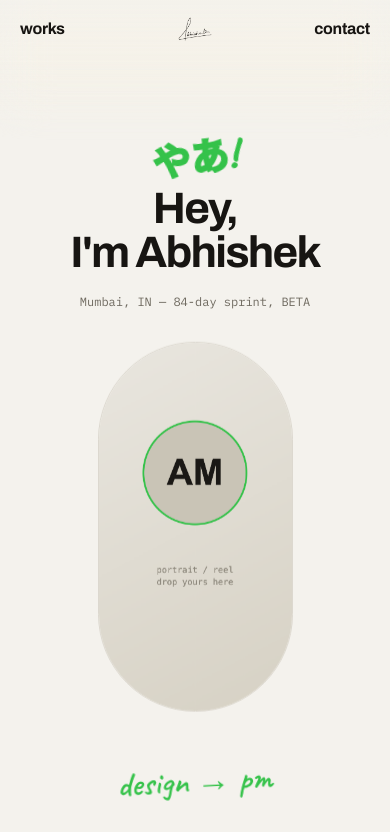
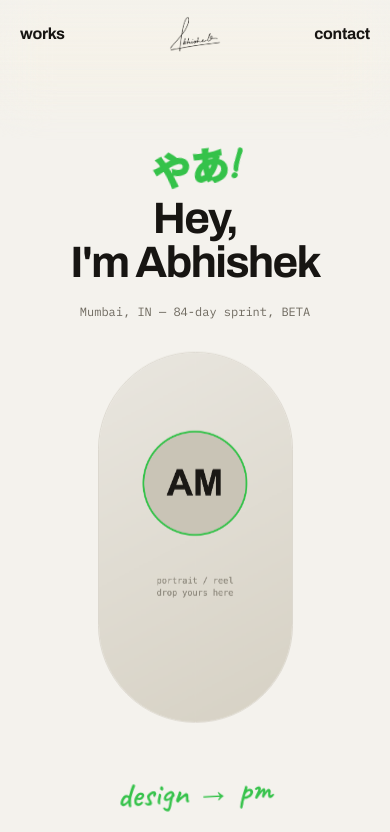
Before and after one commit to Satyamknown/portfolio, a React (Vite) app: page / in a window 390 px wide. Shown: the top 832 px of the page. Built offline with nearby package versions, Linux system fonts and the light colour scheme; no server answers; a web font is replaced by a local one.

Commit message:
style: increase navbar signature logo size to 48px

```diff
--- a/src/index.css
+++ b/src/index.css
@@ -78,17 +78,17 @@ img{max-width:100%;height:auto}
 .site-head a:first-child{justify-self:start}
 .site-head a:last-child{justify-self:end}
 .site-name{justify-self:center;display:inline-flex;align-items:center}
-.site-name a{color:var(--ink);display:inline-flex;align-items:center}
+.site-name a{color:var(--ink);display:inline-flex;align-items:center;padding:2px 0}
 .nav-signature-img{
-  height:30px;width:auto;display:block;object-fit:contain;
+  height:48px;width:auto;display:block;object-fit:contain;
   filter:contrast(1.05);
   transition:transform .25s ease,opacity .25s ease;
 }
-.site-name a:hover .nav-signature-img{transform:scale(1.08)}
+.site-name a:hover .nav-signature-img{transform:scale(1.06)}
 @media(max-width:600px){
-  .site-head{padding:16px 20px}
+  .site-head{padding:14px 20px}
   .site-head a,.site-head .site-name{font-size:16px}
-  .nav-signature-img{height:24px}
+  .nav-signature-img{height:36px}
 }
 
 .top-glass{
```
